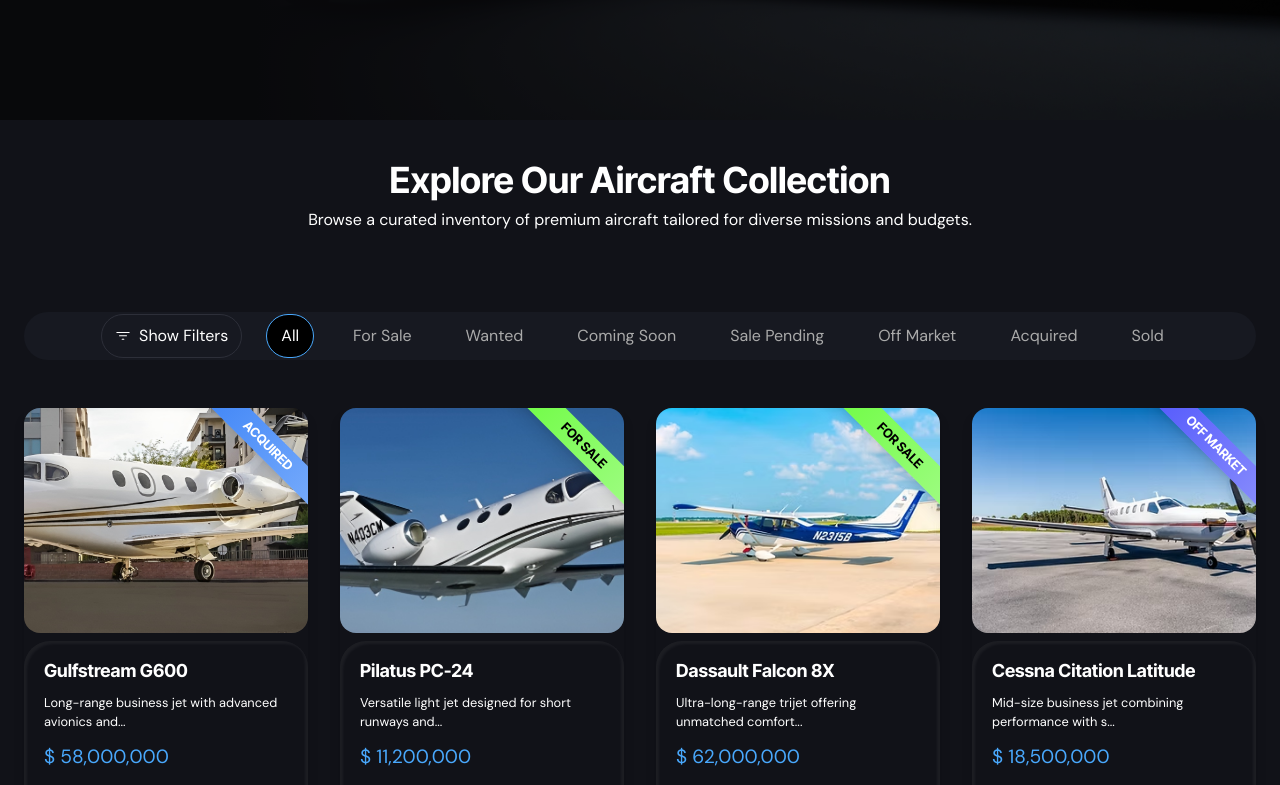
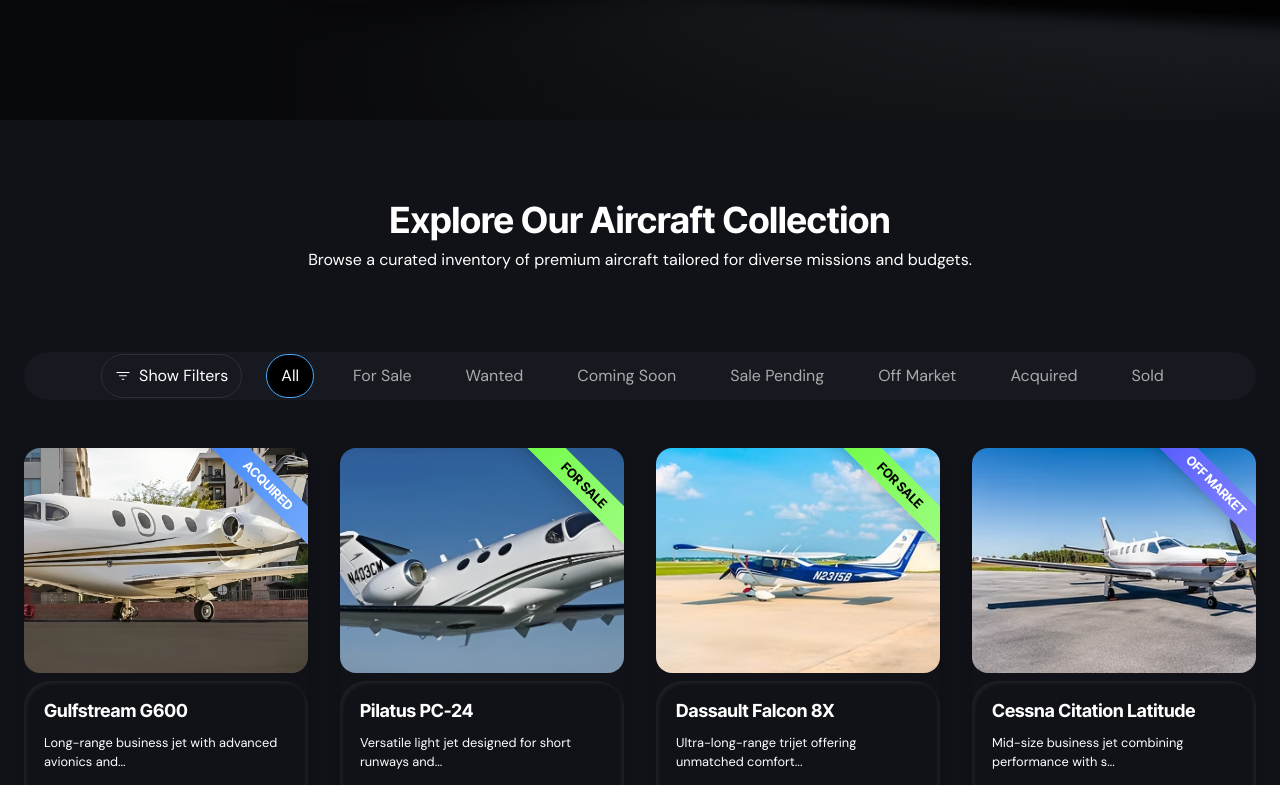
Before and after one commit to SagheerHussain/masonamelia-frontend, a React (Vite) app: page /showroom in a window 1280 px wide. Shown: the part 680-1465 px from the top of the page. Built offline with nearby package versions, Linux system fonts and the light colour scheme; a web font is replaced by a local one.

Commit message:
Bugs Fix

```diff
--- a/src/components/Contact.jsx
+++ b/src/components/Contact.jsx
@@ -21,7 +21,7 @@
     <>
       <section
         id="contact"
-        className={`relative z-[1] ${location.pathname !== "/contact" ? "lg:h-full xl:h-screen" : "xl:h-[90vh]"}  flex items-center `}
+        className={`relative z-[1] ${location.pathname !== "/contact" ? "lg:h-full 2xl:h-screen" : "xl:h-[90vh]"}  flex items-center `}
         style={{
           backgroundImage: `${
             location.pathname !== "/contact" ? `url(${contactBanner})` : "none"
--- a/src/components/Listing.jsx
+++ b/src/components/Listing.jsx
@@ -1,4 +1,10 @@
-import React, { useState, useEffect, useMemo, useDeferredValue } from "react";
+import React, {
+  useState,
+  useEffect,
+  useMemo,
+  useDeferredValue,
+  useRef,
+} from "react";
 import { motion } from "framer-motion";
 import FilterCheckboxList from "./FilterCheckboxList";
 import Card from "./Card";
@@ -166,10 +172,19 @@
 ];
 
 export default function Listing() {
+  const sectionRef = useRef(null);
   const [selectedFilters, setSelectedFilters] = useState([]);
   const [activeTab, setActiveTab] = useState("all");
   const [currentPage, setCurrentPage] = useState(1);
   const itemsPerPage = 6;
+
+  // helper: smooth scroll to section top (adjust offset if you have a sticky header)
+  const scrollToSectionTop = (offset = 80) => {
+    const el = sectionRef.current;
+    if (!el) return;
+    const y = el.getBoundingClientRect().top + window.pageYOffset - offset;
+    window.scrollTo({ top: y, behavior: "smooth" });
+  };
 
   const allPrices = useMemo(() => airplanes.map((a) => a.price), []);
   const minPrice = Math.min(...allPrices);
@@ -214,10 +229,18 @@
     return filteredAirplanes.slice(start, start + itemsPerPage);
   }, [filteredAirplanes, currentPage]);
 
-  useEffect(() => setCurrentPage(1), [selectedFilters, priceRange, activeTab]);
+  // When filters / price / tab changes → reset page + scroll to top
+  useEffect(() => {
+    setCurrentPage(1);
+    scrollToSectionTop();
+  }, [selectedFilters, priceRange, activeTab]);
 
   return (
-    <section id="showroom" className="bg-[#111218] relative z-[10]">
+    <section
+      id="showroom"
+      ref={sectionRef}
+      className="bg-[#111218] relative z-[10] py-10"
+    >
       <div className="container px-6">
         <div className="text-center mb-20">
           <h1 className="text-4xl font-bold text-white pt-10">
@@ -243,7 +266,10 @@
 
         <div className="filter mb-4 lg:hidden flex justify-end">
           <IoFilterSharp />
-          <button onClick={() => setIsOpen(!isOpen)} className="text-white flex items-center gap-2">
+          <button
+            onClick={() => setIsOpen(!isOpen)}
+            className="text-white flex items-center gap-2"
+          >
             Filter
           </button>
         </div>
@@ -321,7 +347,10 @@
                   <Pagination
                     count={totalPages}
                     page={currentPage}
-                    onChange={(e, value) => setCurrentPage(value)}
+                    onChange={(_, value) => {
+                      setCurrentPage(value);
+                      scrollToSectionTop(); // smooth scroll on page change
+                    }}
                     color="primary"
                   />
                 </div>
```
